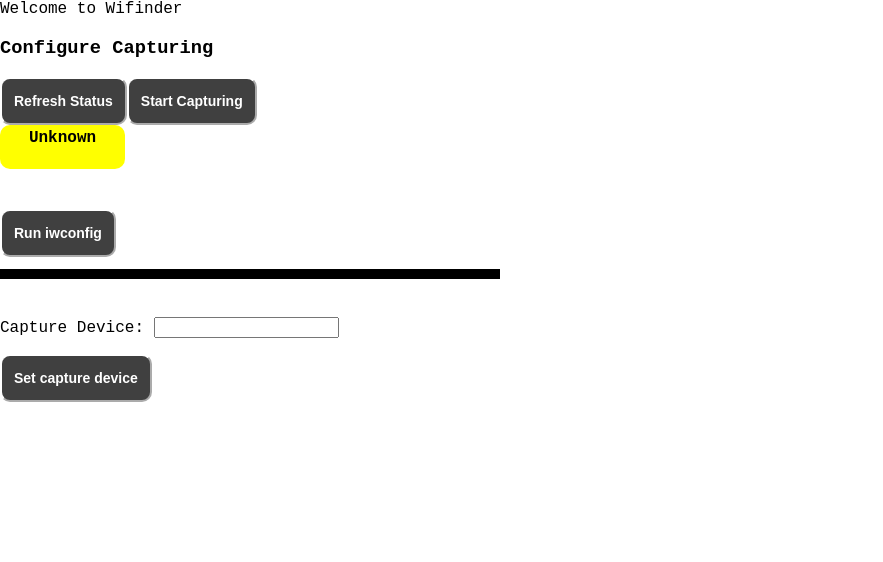
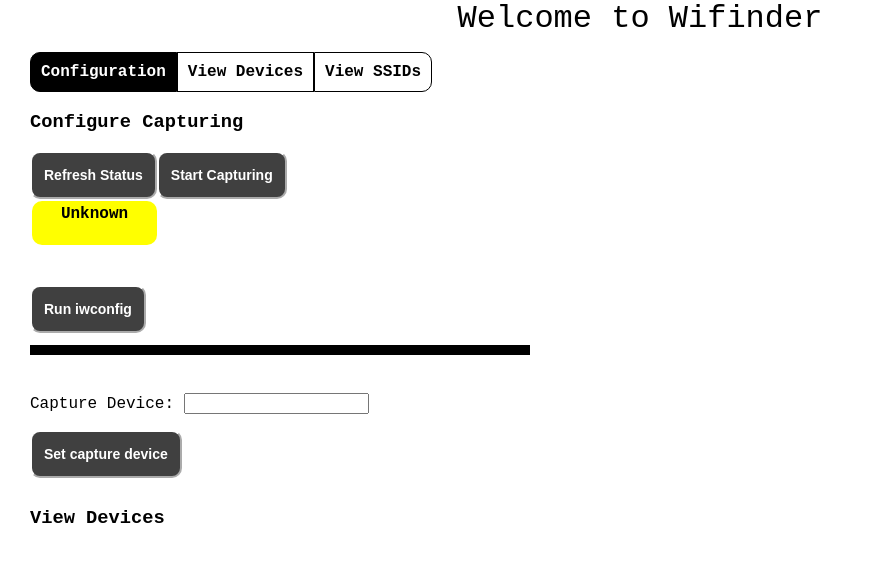
Before and after one commit to boveus/wifinder-react, a React (Create React App) app: page / in a window 1280 px wide. Shown: the top 562 px of the page, without its empty margins (0-883 px from the left). Built offline with nearby package versions, Linux system fonts and the light colour scheme; no server answers.

Commit message:
add tabs, add some styling

```diff
--- a/src/App.css
+++ b/src/App.css
@@ -2,11 +2,46 @@
   font-family: 'Courier New';
 }
 
-#tabs li {
-  display: inline;
+.header {
+  font-size: 32px;
+  text-align: center;
+  margin-bottom: 15px;
 }
-#tabs li button {
-  padding: 8px 6px;
+
+#tabs-panel {
+  display: flex;
+}
+
+#tabs-panel > .tab {
+  display: flex;
+}
+
+#main {
+  margin-left: 30px
+}
+
+.tab {
+  padding: 10px;
+  font-size: 16px;
+  font-weight: bold;
+  border: 1px solid;
+  border-color: black;
+}
+
+.tab:first-of-type {
+  border-top-left-radius: 10px;
+  border-bottom-left-radius: 10px;
+}
+
+.tab:last-of-type {
+  border-top-right-radius: 10px;
+  border-bottom-right-radius: 10px;
+}
+
+.tab.active, .tab:hover {
+  background: black;
+  color: white;
+  cursor: pointer;
 }
 
 #capture-box {
@@ -14,12 +49,9 @@
   margin-bottom: 40px;
 }
 
-.tab-view {
-  margin-right: 15%;
-  margin-left: 15%;
-}
-
 #status {
+  margin-top: 2px;
+  margin-left: 2px;
   border-radius: 10px;
   padding-top: 4px;
   min-height: 40px;
@@ -28,7 +60,6 @@
   background-color: yellow;
   font-weight: 800;
 }
-
 
 #available-devices-data {
     white-space: pre-wrap;
--- a/src/App.js
+++ b/src/App.js
@@ -1,14 +1,16 @@
 import React from 'react';
-import ConfigTab from './components/configuration-tab/config-tab'
+import Tabs from './components/main/tabs.js'
 import './App.css';
 
 function App() {
   return (
     <div className="App">
-      <header className="App-header">
+      <header className="header">
         Welcome to Wifinder
       </header>
-      <ConfigTab />
+      <div id='main'>
+        <Tabs />
+      </div>
     </div>
   )
 }
--- /dev/null
+++ b/src/components/devices-tab/devices-tab.js
@@ -0,0 +1,13 @@
+import React, { Component } from 'react'
+
+class DevicesTab extends Component {
+  render () {
+    return (
+       <React.Fragment>
+          <h3> View Devices </h3>
+      </React.Fragment>
+        )
+    }
+}
+
+export default DevicesTab;
--- /dev/null
+++ b/src/components/main/tabs.js
@@ -0,0 +1,50 @@
+import React, { Component } from 'react'
+import ConfigTab from '../configuration-tab/config-tab'
+import DevicesTab from '../devices-tab/devices-tab'
+
+class Tabs extends Component {
+  showActiveTab(tab) {
+    let tabToShow = tab.getAttribute('data-tab')
+    document.getElementById(tabToShow).style.display = 'block'
+  }
+
+  setActive(tab) {
+    let tabs = document.getElementsByClassName('tab')
+    for (var i = 0; i < tabs.length; i++) {
+      tabs[i].classList.remove('active')
+      let tabToHide = tabs[i].getAttribute('data-tab')
+      document.getElementById(tabToHide).style.display = 'none'
+    }
+    tab.classList.add('active')
+    this.showActiveTab(tab)
+  }
+
+
+  render () {
+    return (
+       <React.Fragment>
+       <div id='tabs-panel'>
+         <div className='tab active' data-tab='configuration' id="config-tab" onClick={(e) => {this.setActive(e.target)}}>
+           Configuration
+         </div>
+         <div className='tab' id='devices-tab' data-tab='devices' onClick={(e) => {this.setActive(e.target)}}>
+           View Devices
+         </div>
+         <div className='tab' id='ssids-tab' data-tab='ssids' onClick={(e) => {this.setActive(e.target)}}>
+           View SSIDs
+         </div>
+       </div>
+         <div id="configuration">
+           <ConfigTab />
+         </div>
+         <div id='devices'>
+           <DevicesTab />
+         </div>
+         <div id='ssids'>
+         </div>
+      </React.Fragment>
+        )
+    }
+}
+
+export default Tabs;
```
Also changed, not shown: src/logo.svg (deleted).
